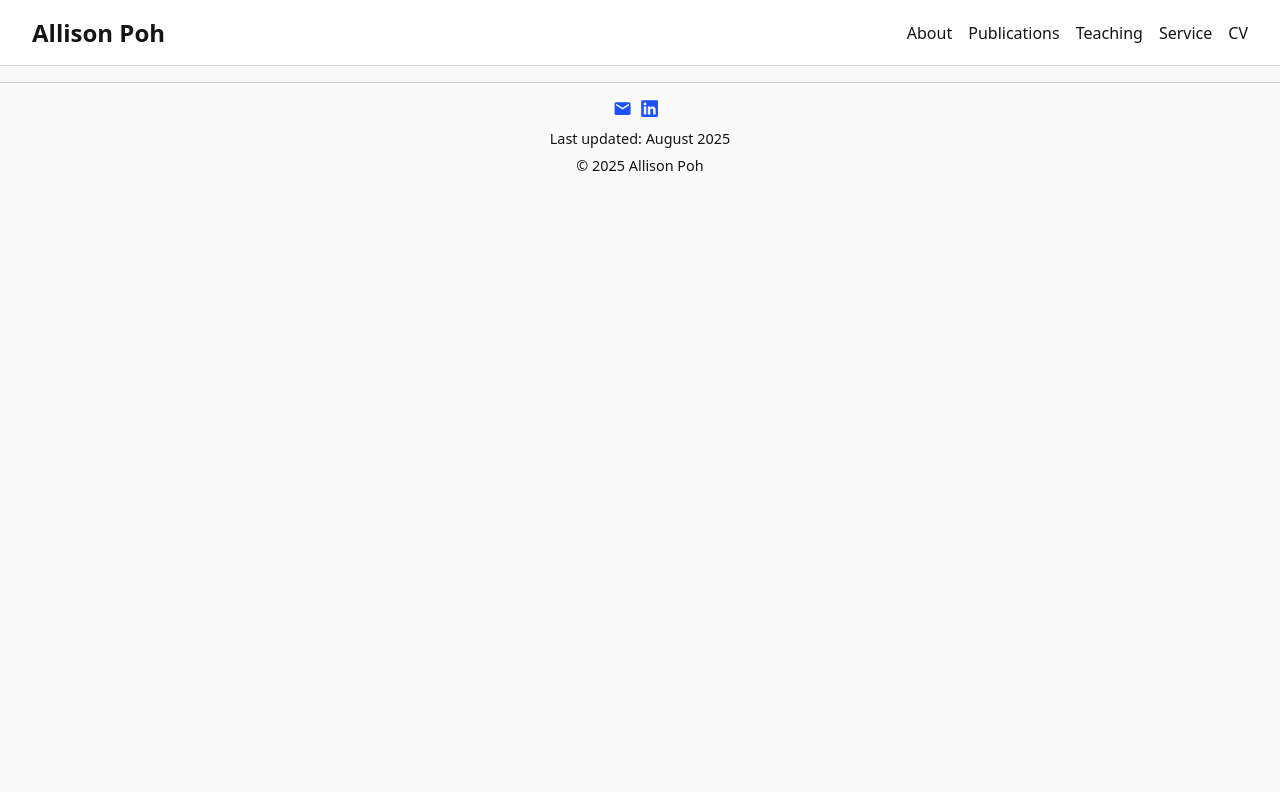
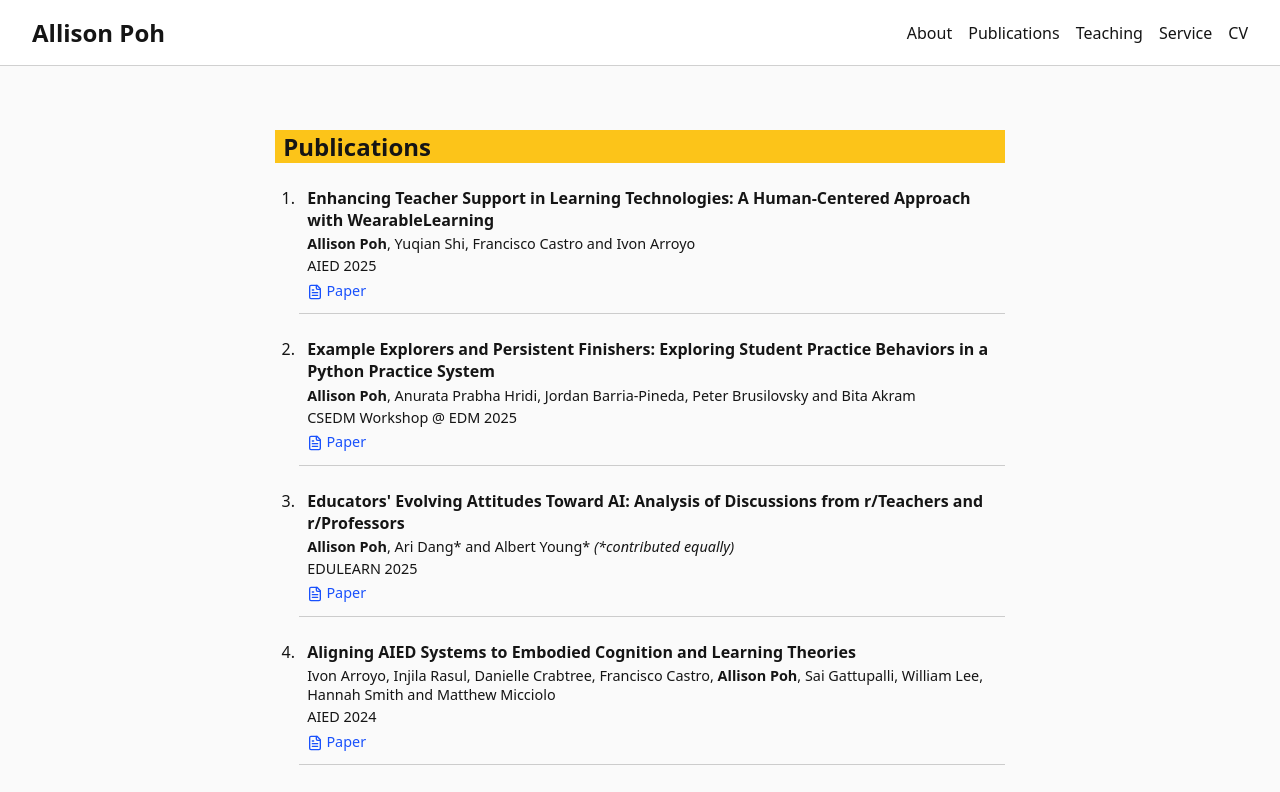
Before and after one commit to apoh3/apoh3.github.io, a React (Vite) app: page /apoh3.github.io/publications in a window 1280 px wide. Shown: the top 792 px of the page. Built offline with nearby package versions, Linux system fonts and the light colour scheme; some icons are missing.

Commit message:
added scroll-to-top

```diff
--- a/src/Footer.jsx
+++ b/src/Footer.jsx
@@ -30,7 +30,7 @@ function Footer() {
           <i className="ai ai-google-scholar icon"></i>
         </a>
       </div>
-      <p>Last updated: August 2025</p>
+      <p>Last updated: Sept. 2025</p>
       <p>© {new Date().getFullYear()} Allison Poh</p>
     </footer>
   );
--- /dev/null
+++ b/src/ScrollToTop.jsx
@@ -0,0 +1,12 @@
+import { useEffect } from "react";
+import { useLocation } from "react-router-dom";
+
+export default function ScrollToTop() {
+  const { pathname } = useLocation();
+
+  useEffect(() => {
+    window.scrollTo(0, 0);
+  }, [pathname]);
+
+  return null;
+}
--- a/src/main.jsx
+++ b/src/main.jsx
@@ -3,13 +3,15 @@ import { createRoot } from "react-dom/client";
 import { BrowserRouter } from "react-router-dom";
 import "./styles.css";
 
+import ScrollToTop from "./ScrollToTop.jsx";
 import Navbar from "./Navbar.jsx";
 import Page from "./Page.jsx";
 import Footer from "./Footer.jsx"
 
 createRoot(document.getElementById("root")).render(
   <StrictMode>
-    <BrowserRouter>
+    <BrowserRouter basename="/apoh3.github.io">
+      <ScrollToTop />
       <Navbar />
       <Page />
       <Footer />
--- a/src/pages/Publications.jsx
+++ b/src/pages/Publications.jsx
@@ -14,7 +14,7 @@ function Publications() {
       title: "Example Explorers and Persistent Finishers: Exploring Student Practice Behaviors in a Python Practice System",
       authors: "Allison Poh, Anurata Prabha Hridi, Jordan Barria-Pineda, Peter Brusilovsky and Bita Akram",
       venue: "CSEDM Workshop @ EDM 2025",
-      link_paper: "https://sites.google.com/view/csedm-workshop-edm25/schedule-proceedings?authuser=0",
+      link_paper: "https://ceur-ws.org/Vol-4019/paper_05.pdf",
       link_talk: null,
       type: "publications"
     },
--- a/vite.config.js
+++ b/vite.config.js
@@ -3,5 +3,5 @@ import react from '@vitejs/plugin-react'
 
 export default defineConfig({
   plugins: [react()],
-  base: '/', //base: '/apoh3.github.io/',
+  base: '/apoh3.github.io/', //base: '/apoh3.github.io/',
 })
```
Also changed, not shown: 1 other file (tests, documents, lock files or other folders).
